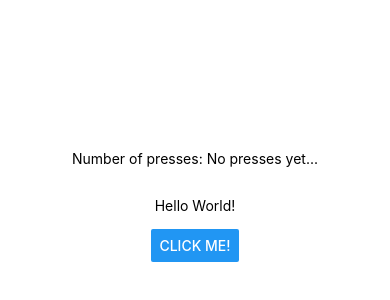
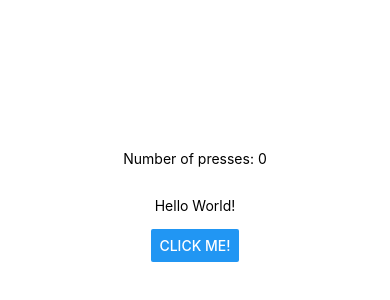
Before and after one commit to thanshaw02/RNCourse-TS, a React Native app: screen / in a window 390 px wide. Shown: the part 216-516 px from the top of the page. Built offline with nearby package versions, Linux system fonts and the light colour scheme.

Commit message:
ran lformatter

```diff
--- a/App.tsx
+++ b/App.tsx
@@ -1,11 +1,6 @@
 import { FC, useState } from "react";
 // import { StatusBar } from "expo-status-bar";
-import {
-  Button,
-  Text,
-  TextInput,
-  View
-} from "react-native";
+import { Button, Text, TextInput, View } from "react-native";
 
 import {
   countStyles,
@@ -21,15 +16,13 @@ const App: FC<unknown> = () => {
 
   const handleButtonPress = () => {
     setButtonPressed((oldVal) => !oldVal);
-    setNumberOfPresses((previousCount) => previousCount += 1);
+    setNumberOfPresses((previousCount) => (previousCount += 1));
   };
 
   return (
     // <View /> components act in a similar way to <div />'s where they are containers for some UI
     <View style={viewStyles}>
-      <Text style={countStyles}>
-        Number of presses: {(numberOfPresses === 0) ? "No presses yet..." : numberOfPresses}
-      </Text>
+      <Text style={countStyles}>Number of presses: {numberOfPresses}</Text>
 
       {buttonPressed ? (
         <Text style={secretMessageStyles}>Super secret message!</Text>
--- a/Styles.ts
+++ b/Styles.ts
@@ -27,12 +27,12 @@ const countStyles: TextStyles = {
 };
 
 const normalMessageStyles: TextStyles = {
-  marginBottom: 15
+  marginBottom: 15,
 };
 
 const secretMessageStyles: TextStyles = {
   marginBottom: 15,
-  color: "orange"
+  color: "orange",
 };
 
 export {
```
